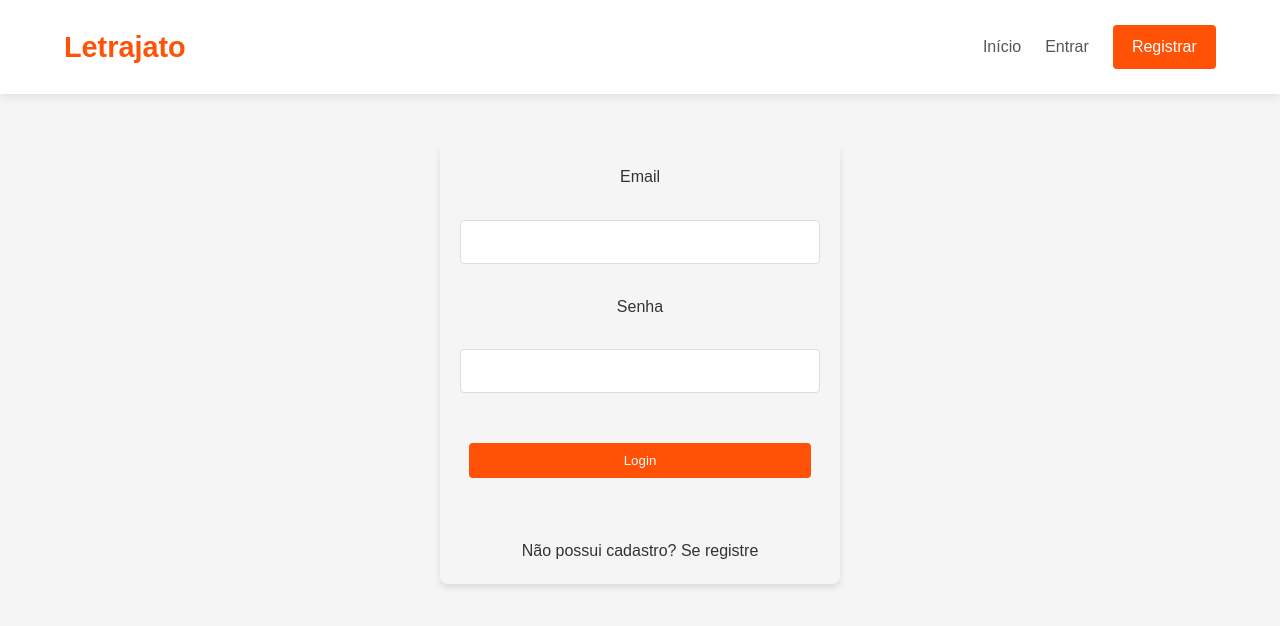
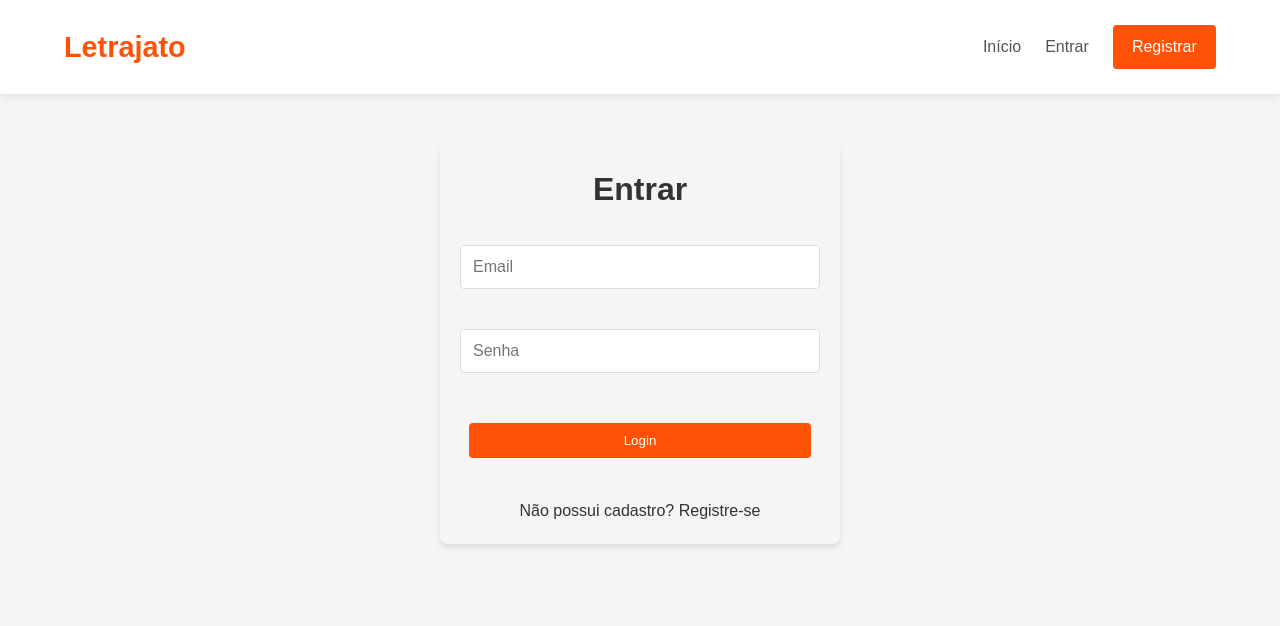
Before and after one commit to Startups-Helio/letrajato, a React (Vite) app in the folder frontend/: page /login in a window 1280 px wide. Shown: the top 626 px of the page. Built offline with nearby package versions, Linux system fonts and the light colour scheme.

Commit message:
Cleaning up login page

```diff
--- a/frontend/src/components/Form.jsx
+++ b/frontend/src/components/Form.jsx
@@ -28,29 +28,30 @@ function Form({ route, method, onSuccess }) {
   return (
     <form className="form-container" onSubmit={handleSubmit}>
       {error && <p className="error">{error}</p>}
-      <label htmlFor="email">Email</label>
+      <h1>Entrar</h1>
       <input
         id="email"
         className="form-input"
         type="email"
         value={email}
         onChange={e => setEmail(e.target.value)}
+        placeholder="Email"
         required
       />
 
-      <label htmlFor="password">Senha</label>
       <input
         id="password"
         className="form-input"
         type="password"
         value={password}
         onChange={e => setPassword(e.target.value)}
+        placeholder="Senha"
         required
       />
       <button type="submit" className="form-button">
         Login
       </button>
-      <Link to="/register" className="redirect-form">Não possui cadastro? Se registre</Link>
+      <Link to="/register" className="redirect-form">Não possui cadastro? Registre-se</Link>
     </form>
   );
 }
--- a/frontend/src/styles/Form.css
+++ b/frontend/src/styles/Form.css
@@ -89,7 +89,6 @@
 }
 
 .redirect-form{
-  margin-top: 20px;
   text-align: center;
   color: #333;
   text-decoration: none;
```
